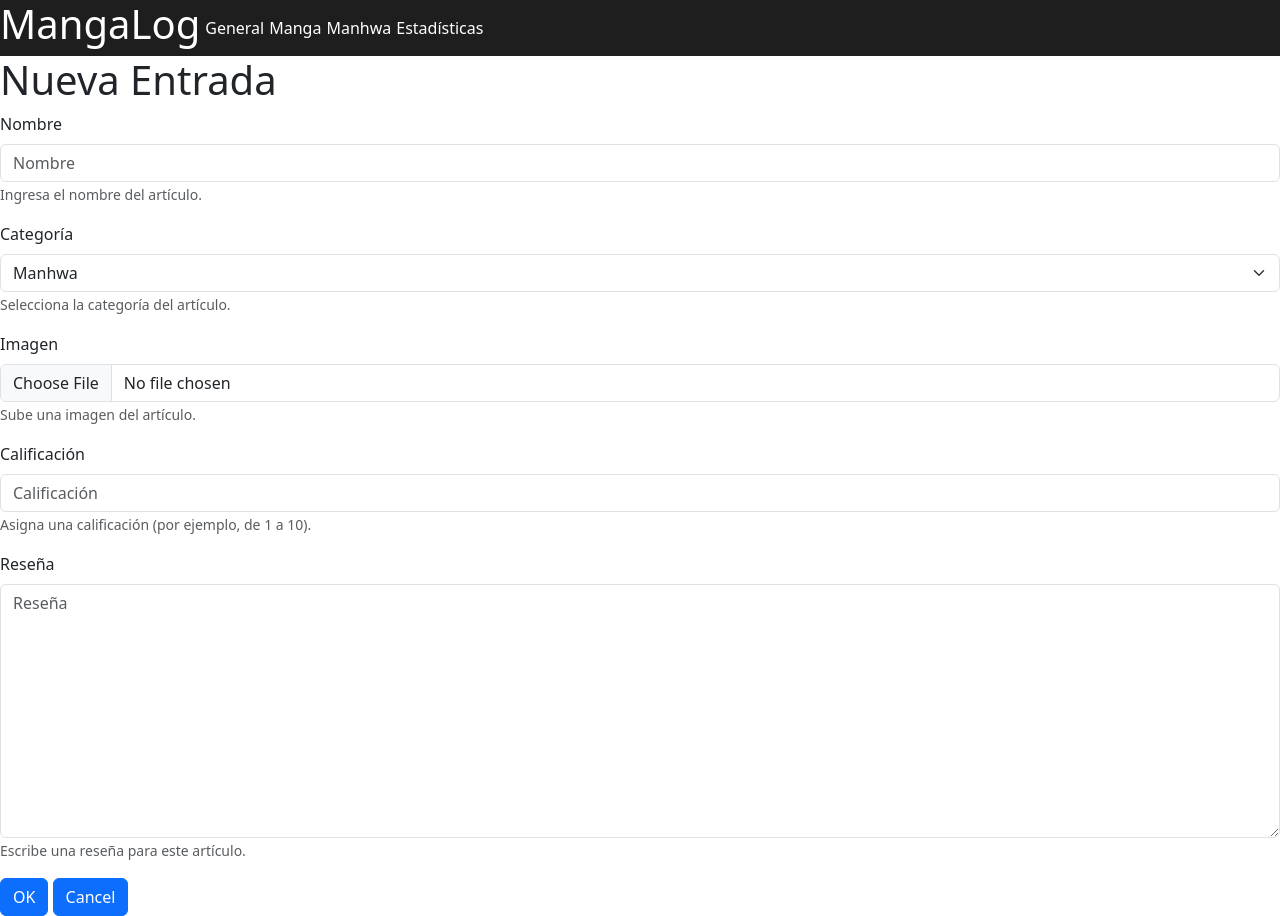
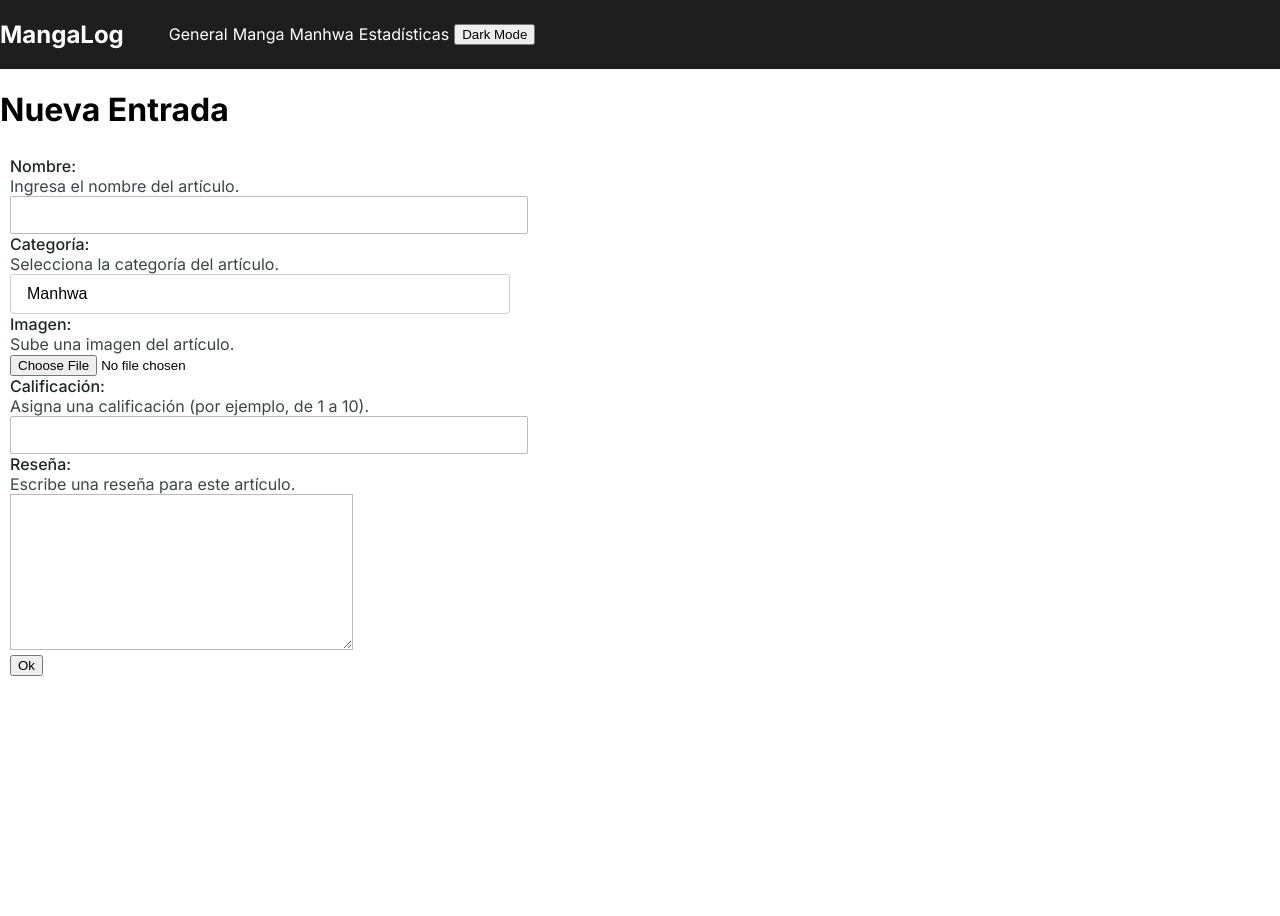
Before and after one commit to Yoru-cyber/manga_log, a Django app: page /add/ in a window 1280 px wide. After the commit the page ends 676 px from the top, so only its background shows below. Run offline with Django 5.2, Linux system fonts and the light colour scheme; some libraries are stand-ins or nearby versions.

Commit message:
working light and dark mode, button looks like crap. Removed bootstrap from creating form. Added custom style to form

```diff
--- a/manga_log_app/static/css/index.css
+++ b/manga_log_app/static/css/index.css
@@ -1,27 +1,172 @@
+@import url("buttons.css");
+:root {
+  color-scheme: light dark;
+  --primary-color: white;
+  --secondary-color: #3d4449;
+  --highlight-color: light-dark(#3282b8, #3d4449);
+  body {
+    background-color: white;
+    color: black;
+  }
+  body.dark-mode {
+    background-color: black;
+    color: white;
+    form {
+      label{
+        color: white;
+      }
+      .helptext {
+        color: rgb(187, 184, 184);
+      }
+    }
+  }
+}
 body {
   padding: 0px;
   margin: 0px;
   font-family: "Inter", sans-serif;
   font-optical-sizing: auto;
   font-style: normal;
-  background-color: black;
-  color: white;
 }
+form {
+  margin: 5px;
+  padding: 5px;
+  label {
+    color: #212529;
+    font-weight: 500;
+  }
+  select {
+    appearance: none;
+    width: 500px;
+    font-size: 1rem;
+    padding: 0.675em 6em 0.675em 1em;
+    background-color: #fff;
+    border: 1px solid #caced1;
+    border-radius: 0.25rem;
+    color: #000;
+    cursor: pointer;
+  }
+  input[type="text"],
+  input[type="number"] {
+    color: black;
+    padding: 0 8px;
+    vertical-align: middle;
+    border-radius: 2px;
+    width: 500px;
+    min-height: 36px;
+    background-color: #ffffff;
+    border: 1px solid rgba(36, 28, 21, 0.3);
+    transition: all 0.2s ease-in-out 0s;
+    font-size: 16px;
+    line-height: 18px;
+    font-weight: normal;
+    :focus {
+      outline: none;
+      border: 1px solid #007c89;
+      box-shadow: inset 0 0 0 1px #007c89;
+    }
+  }
+  textarea {
+    background-color: #ffffff;
+    border: 1px solid rgba(36, 28, 21, 0.3);
+  }
+  .helptext {
+    color: #3d4449;
+  }
+}
+.table {
+  width: 100%;
+  margin-bottom: 1rem;
+  background-color: white;
+  color: #212529; /* Default text color */
+  border-collapse: collapse;
+}
+.table-title-row {
+  th {
+    text-align: center;
+  }
+}
+.table tbody tr:nth-child(even) {
+  background-color: #dfdfdf;
+}
+
+.table tbody tr:hover {
+  background-color: #ddd;
+}
+.table th,
+.table td {
+  padding: 0.75rem;
+  vertical-align: top;
+  border-right: 1px solid #eff0f1;
+  border-top: 1px solid #eff0f1; /* Light gray border */
+}
+
+.table thead th {
+  vertical-align: bottom;
+  border-bottom: 2px solid #dee2e6;
+}
+
+.table tbody + tbody {
+  border-top: 2px solid #dee2e6;
+}
+
+.table-sm th,
+.table-sm td {
+  padding: 0.3rem;
+}
+
+.table-bordered {
+  border: 1px solid #dee2e6;
+}
+
+.table-bordered th,
+.table-bordered td {
+  border: 1px solid #dee2e6;
+}
+
+.table-bordered thead th,
+.table-bordered thead td {
+  border-bottom-width: 2px;
+}
+
+.table-striped tbody tr:nth-of-type(odd) {
+  background-color: rgba(
+    0,
+    0,
+    0,
+    0.05
+  ); /* Very light gray background for odd rows */
+}
+
+.table-hover tbody tr:hover {
+  background-color: rgba(
+    0,
+    0,
+    0,
+    0.075
+  ); /* Slightly darker background on hover */
+}
+
+.table-responsive {
+  overflow-x: auto;
+  -webkit-overflow-scrolling: touch; /* For smoother scrolling on iOS */
+}
+
 .navbar-custom {
   display: flex;
   width: 100vw;
   background-color: rgb(31, 30, 30);
   color: white;
-  h1{
+  h1 {
     font-weight: 500;
   }
-  ul{
+  ul {
     display: inline-flex;
     flex-direction: row;
     justify-items: center;
     align-items: center;
-    li{
-        margin-left: 5px;
+    li {
+      margin-left: 5px;
     }
     list-style: none;
   }
--- a/manga_log_app/templates/add_item.html
+++ b/manga_log_app/templates/add_item.html
@@ -1,16 +1,7 @@
-{%extends 'base.html'%}
-{% block content %}
-    {% load django_bootstrap5 %}
-
-{# Load CSS and JavaScript #}
-    {% bootstrap_css %}
-    {% bootstrap_javascript %}
-    <h1>Nueva Entrada</h1>
-    <form method="post" enctype="multipart/form-data">
-        {% csrf_token %}
-        {% bootstrap_form form %}
-
-        {% bootstrap_button button_type="submit" content="OK" %}
-        {% bootstrap_button button_type="reset" content="Cancel" %}
-    </form>
+{%extends 'base.html'%} {% block content %}
+<h1>Nueva Entrada</h1>
+<form method="post" enctype="multipart/form-data">
+  {% csrf_token %} {{form}}
+  <button type="submit" class="btn-primary">Ok</button>
+</form>
 {% endblock %}
--- a/manga_log_app/templates/base.html
+++ b/manga_log_app/templates/base.html
@@ -4,8 +4,6 @@
     <meta charset="UTF-8" />
     <meta name="viewport" content="width=device-width, initial-scale=1.0" />
     <title>MangaLog</title>
-  </head>
-  <body>
     {%load static%}
     <link
       rel="stylesheet"
@@ -18,9 +16,42 @@
       href="https://fonts.googleapis.com/css2?family=Inter:ital,opsz,wght@0,14..32,100..900;1,14..32,100..900&display=swap"
       rel="stylesheet"
     />
+  </head>
+  <body>
+    <script defer>
+      document.addEventListener("DOMContentLoaded", () => {
+        const darkMode = localStorage.getItem("darkMode");
+        const body = document.body;
+        const toggleButton = document.getElementById("theme-toggle");
+        darkMode === true ? toggleButton.textContent = "Light Mode" : toggleButton.textContent = "Dark Mode";
+        if (darkMode === null) {
+          toggleButton.textContent = "Dark Mode";
+          body.classList.add("light-mode");
+          localStorage.setItem("darkMode", "false");
+        }
+        if (darkMode === "true") {
+          toggleButton.textContent = "Light Mode";
+          body.classList.add("dark-mode");
+        }
+        const darkModeClass = "dark-mode";
+        toggleButton.addEventListener("click", () => {
+          body.classList.toggle(darkModeClass);
+          // Update button text based on the current theme
+          if (body.classList.contains(darkModeClass)) {
+            toggleButton.textContent = "Light Mode";
+            // Optional: Store preference in local storage
+            localStorage.setItem("darkMode", "true");
+          } else {
+            toggleButton.textContent = "Dark Mode";
+            // Optional: Store preference in local storage
+            localStorage.setItem("darkMode", "false");
+          }
+        });
+      });
+    </script>
     <!-- Navbar -->
     <nav class="navbar-custom">
-      <h1>MangaLog</h1>
+      <h2>MangaLog</h2>
       <ul class="navbar-nav">
         <li class="nav-item">
           <a
@@ -50,6 +81,9 @@
             >Estadísticas</a
           >
         </li>
+        <li>
+          <button id="theme-toggle"></button>
+        </li>
       </ul>
     </nav>
 
```
Also changed, not shown: manga_log_app/templates/category_list.html (+6 -6 lines), manga_log_app/templates/update_item.html (+6 -10 lines).
